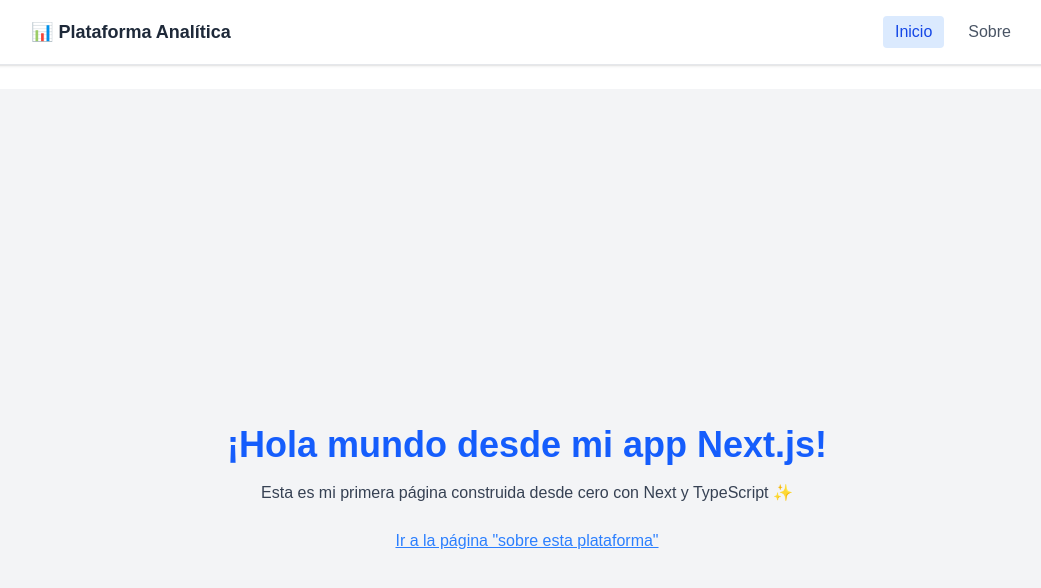
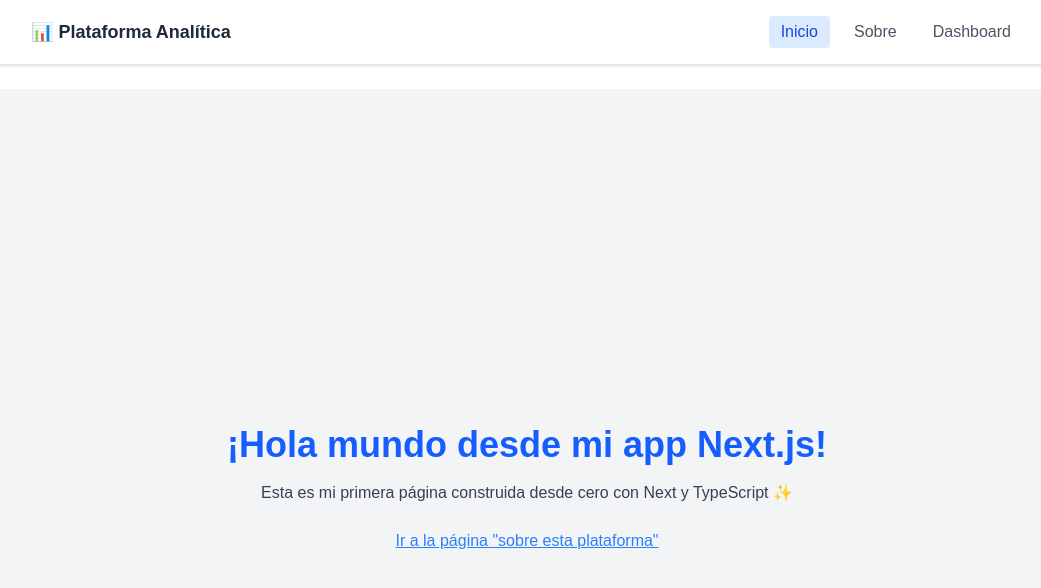
Before and after one commit to Aida230/plataforma-analitica, a Next.js app in the folder apps/web/: page / in a window 1280 px wide. Shown: the top 588 px of the page, without its empty margins (113-1154 px from the left). Built offline with nearby package versions, Linux system fonts and the light colour scheme.

Commit message:
add dashboard to Navbar

```diff
--- a/apps/web/src/components/Navbar.tsx
+++ b/apps/web/src/components/Navbar.tsx
@@ -20,6 +20,7 @@ export default function Navbar() {
         <nav className="flex gap-3">
           <Link href="/" className={linkClass('/')}>Inicio</Link>
           <Link href="/about" className={linkClass('/about')}>Sobre</Link>
+          <Link href="/dashboard" className={linkClass('/dashboard')}>Dashboard</Link>
         </nav>
       </div>
     </header>
```
